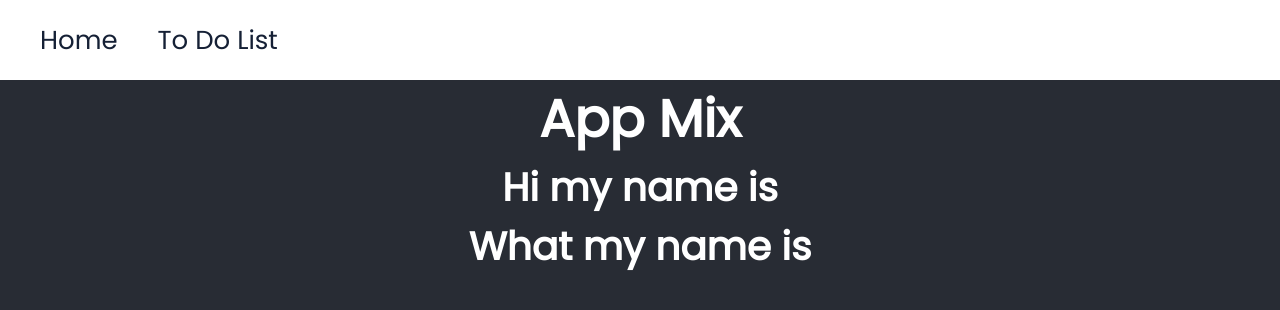
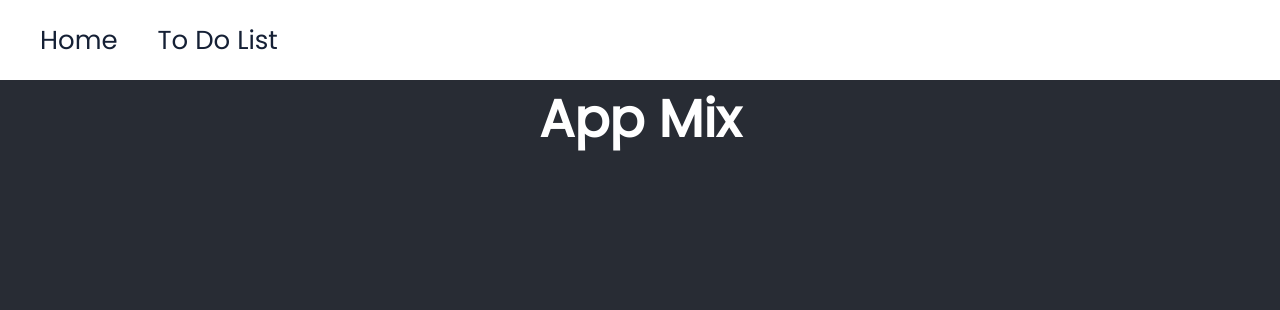
Before and after one commit to adammccormack/app_mix, a React (Create React App) app: page / in a window 1280 px wide. Shown: the top 310 px of the page. Built offline with nearby package versions, Linux system fonts and the light colour scheme.

Commit message:
removed unnecessary html

```diff
--- a/src/pages/HomePage/HomePage.tsx
+++ b/src/pages/HomePage/HomePage.tsx
@@ -2,8 +2,6 @@ export const HomePage = () => {
   return (
     <div className="container">
       <h1>App Mix</h1>
-      <h2>Hi my name is</h2>
-      <h2>What my name is</h2>
     </div>
   );
 };
```
